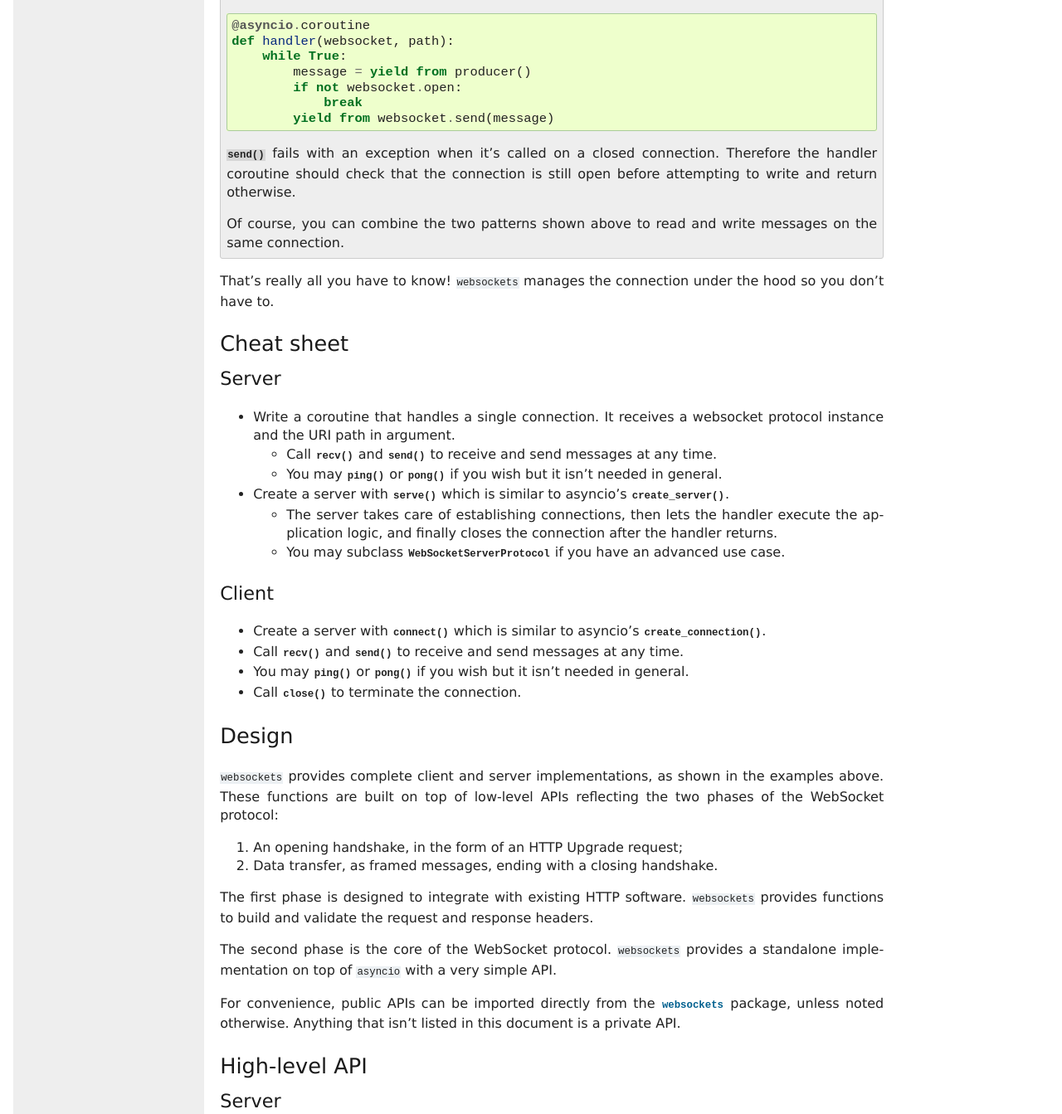
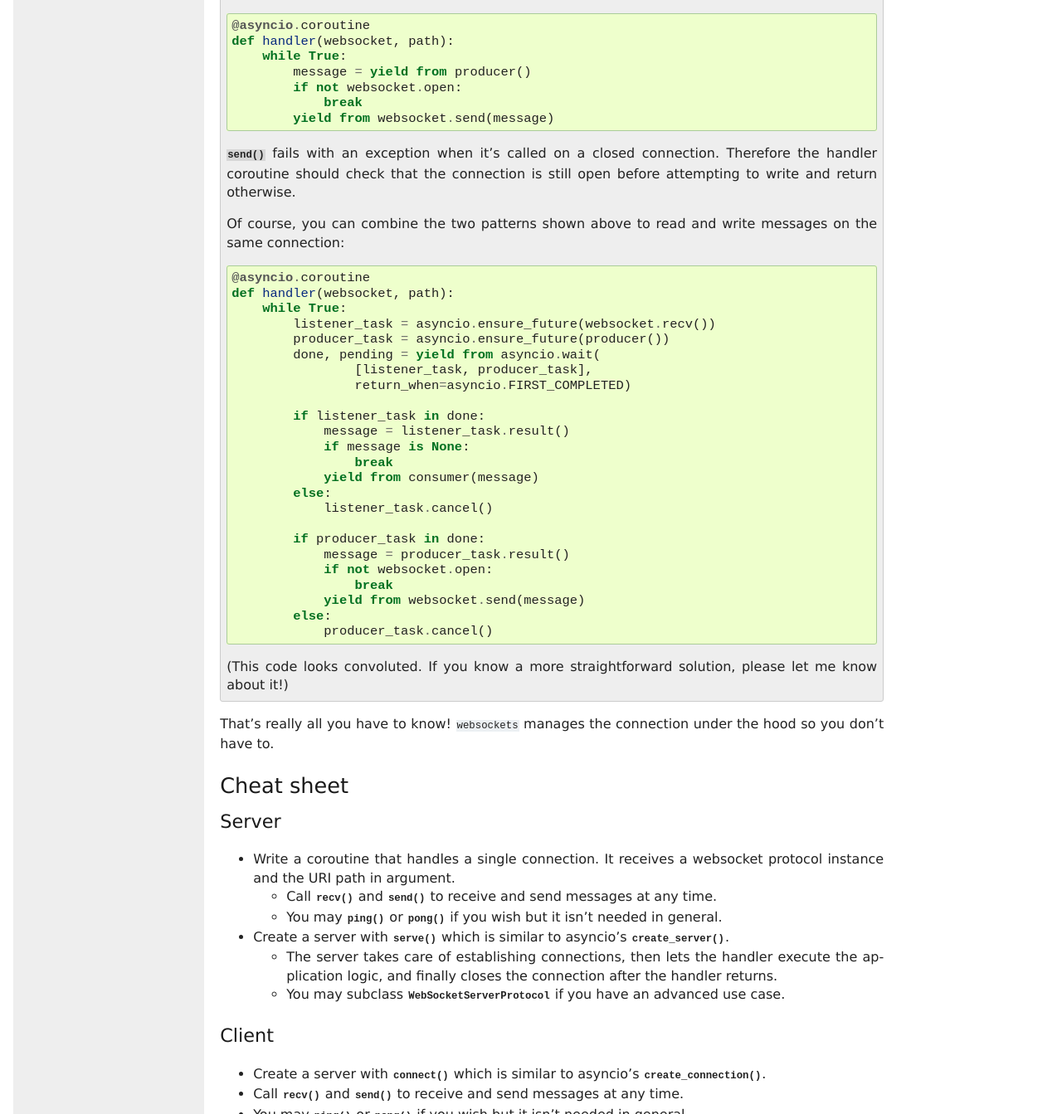
Before and after one commit to python-websockets/websockets, a Sphinx documentation site: the page built from docs/index.rst, in a window 1280 px wide and 1400 px high, scrolled down 1173 px, cut to the strip 0-1343 px from the top of the window. Shown: the whole strip at 83% size. Built offline with Sphinx 7.4.7, drawn with Linux system fonts in a browser that asks for light colours.

Commit message:
Document how to multiplex reads and writes.
Fix #48.

```diff
--- a/docs/index.rst
+++ b/docs/index.rst
@@ -85,7 +85,35 @@ Here's a corresponding client example.
     to write and return otherwise.
 
     Of course, you can combine the two patterns shown above to read and write
-    messages on the same connection.
+    messages on the same connection::
+
+        @asyncio.coroutine
+        def handler(websocket, path):
+            while True:
+                listener_task = asyncio.ensure_future(websocket.recv())
+                producer_task = asyncio.ensure_future(producer())
+                done, pending = yield from asyncio.wait(
+                        [listener_task, producer_task],
+                        return_when=asyncio.FIRST_COMPLETED)
+
+                if listener_task in done:
+                    message = listener_task.result()
+                    if message is None:
+                        break
+                    yield from consumer(message)
+                else:
+                    listener_task.cancel()
+
+                if producer_task in done:
+                    message = producer_task.result()
+                    if not websocket.open:
+                        break
+                    yield from websocket.send(message)
+                else:
+                    producer_task.cancel()
+
+    (This code looks convoluted. If you know a more straightforward solution,
+    please let me know about it!)
 
 That's really all you have to know! ``websockets`` manages the connection
 under the hood so you don't have to.
```
